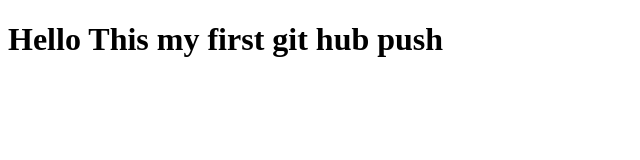
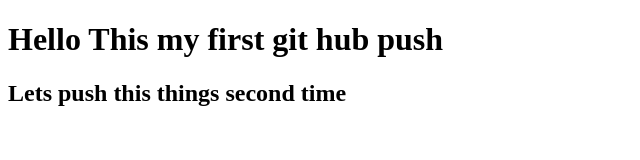
Before and after one commit to rishad190/my-first-web, a plain HTML site: page index.html in a window 1280 px wide. Shown: the whole page, without its empty margins (0-640 px from the left). Drawn offline with Linux system fonts and the light colour scheme.

Commit message:
second push

```diff
--- a/index.html
+++ b/index.html
@@ -7,5 +7,6 @@
 </head>
 <body>
     <h1>Hello This my first git hub push</h1>
+    <h2>Lets push this things second time</h2>
 </body>
 </html>
```
